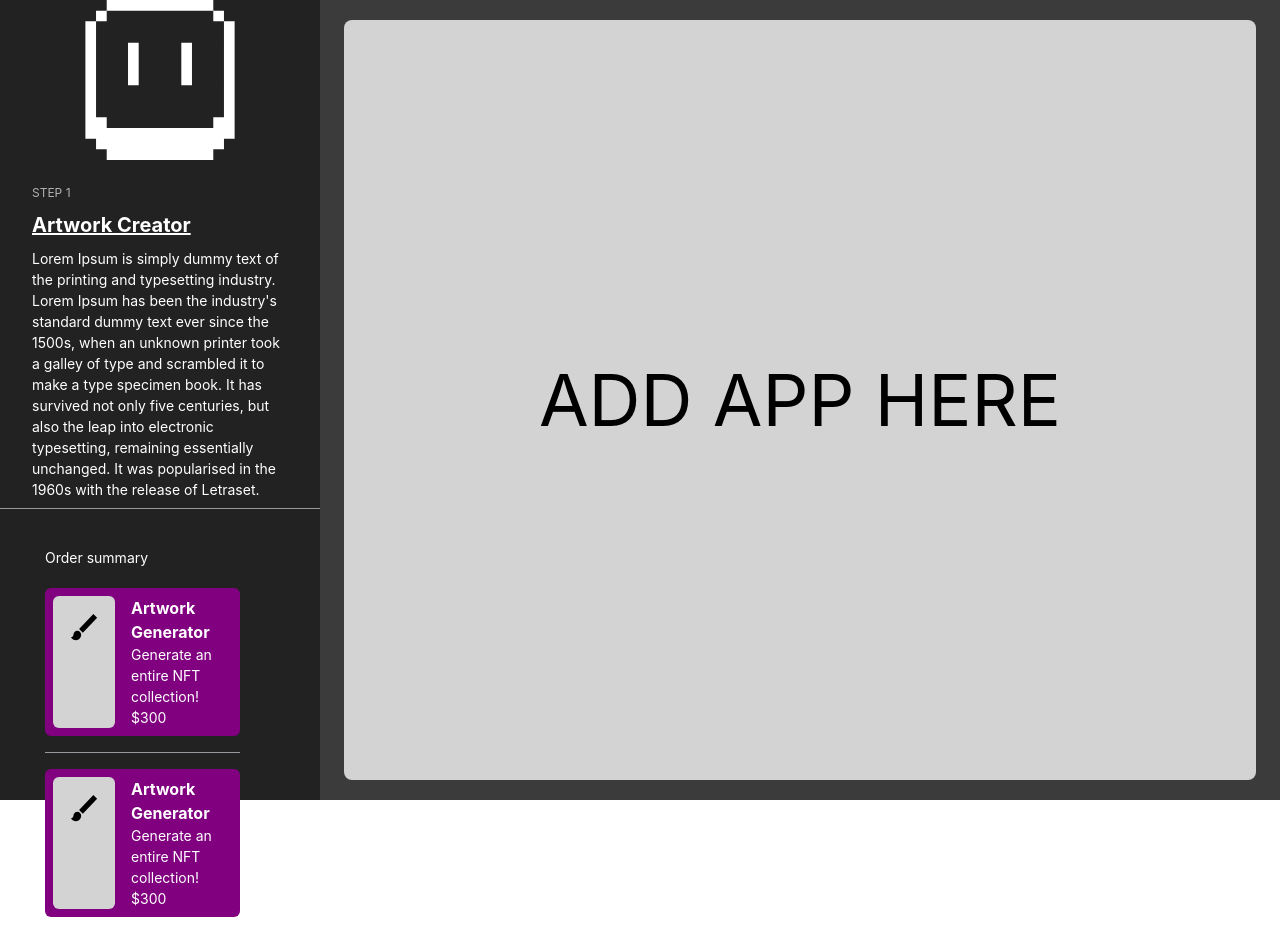
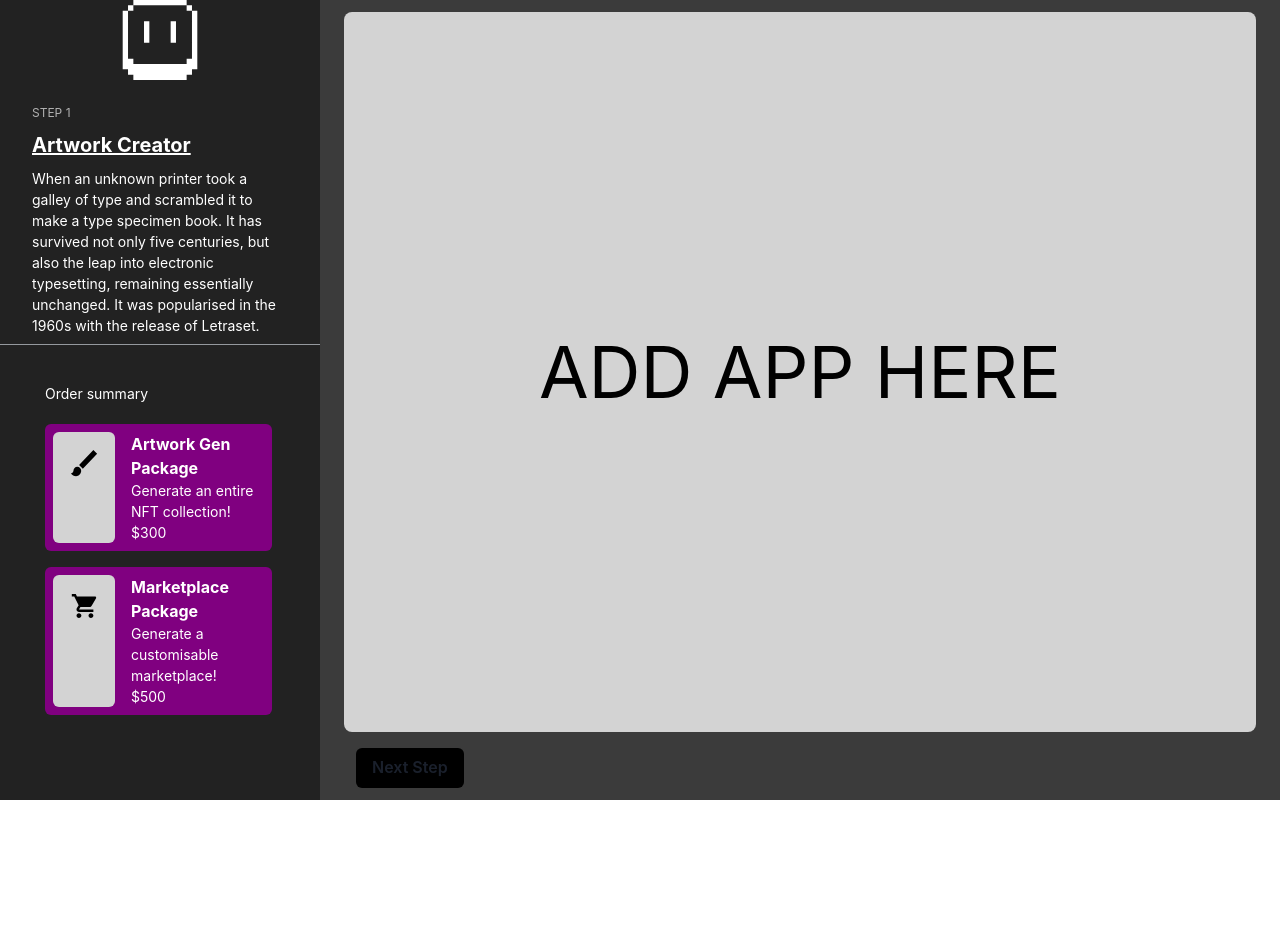
Before and after one commit to AndreiTotoro/wizard-skeleton, a Next.js app: page / in a window 1280 px wide. After the commit the page ends 800 px from the top, so only its background shows below. Built offline with nearby package versions, Linux system fonts and the light colour scheme.

Commit message:
Load order based on state

```diff
--- a/components/Content.js
+++ b/components/Content.js
@@ -1,7 +1,11 @@
-import { Box, Flex, Text, VStack } from '@chakra-ui/react';
+import { Box, Button, Flex, Text, VStack } from '@chakra-ui/react';
 import React from 'react';
 
-export default function Content() {
+export default function Content({ setCurrentStep }) {
+	const handleClick = () => {
+		setCurrentStep('Marketplace Creator');
+	};
+
 	return (
 		<Flex
 			direction="column"
@@ -18,13 +22,23 @@ export default function Content() {
 				alignItems="center"
 				backgroundColor="lightgray"
 				rounded="lg"
-				h="95%"
+				h="90%"
 				w="95%"
 			>
 				<Text fontSize={'7xl'} color="black">
 					ADD APP HERE
 				</Text>
 			</Box>
+			<Button
+				backgroundColor="black"
+				alignSelf="flex-start"
+				ml="9"
+				mt="4"
+				px="4"
+				onClick={handleClick}
+			>
+				Next Step
+			</Button>
 		</Flex>
 	);
 }
--- a/components/Information.js
+++ b/components/Information.js
@@ -6,7 +6,7 @@ import { SiAseprite } from 'react-icons/si';
 import StepDescription from './StepDescription';
 import { StepData } from '../data/StepData';
 
-export default function Information({ currentStep }) {
+export default function Information({ currentStep, shoppingCartData }) {
 	const currentStepData = StepData.find((elem) => elem.name == currentStep);
 
 	return (
@@ -18,7 +18,7 @@ export default function Information({ currentStep }) {
 				stepTitle={currentStepData.name}
 			/>
 			<Divider />
-			<ShoppingCart />
+			<ShoppingCart shoppingCartData={shoppingCartData} />
 		</VStack>
 	);
 }
--- a/components/ShoppingCart.js
+++ b/components/ShoppingCart.js
@@ -3,32 +3,32 @@ import React from 'react';
 import OrderItem from './OrderItem';
 import { IoBrushSharp } from 'react-icons/io5';
 
-export default function ShoppingCart() {
+export default function ShoppingCart({ shoppingCartData }) {
 	return (
 		<Flex
 			pt="30"
 			alignSelf="flex-start"
 			pl="45"
 			flexDirection="column"
-			flexBasis="40%"
-			width="75%"
+			flexBasis="60%"
+			width="85%"
 		>
 			<Text pb={5} fontSize="sm">
 				Order summary
 			</Text>
-			<OrderItem
-				icon={<IoBrushSharp size="30" color="black" />}
-				title={'Artwork Generator'}
-				description="Generate an entire NFT collection!"
-				price="300"
-			/>
-			<Divider mb="4" />
-			<OrderItem
-				icon={<IoBrushSharp size="30" color="black" />}
-				title={'Artwork Generator'}
-				description="Generate an entire NFT collection!"
-				price="300"
-			/>
+			<Box>
+				{shoppingCartData.map((elem, index) => {
+					return (
+						<OrderItem
+							key={index}
+							description={elem.description}
+							icon={elem.icon}
+							title={elem.name}
+							price={elem.price}
+						/>
+					);
+				})}
+			</Box>
 		</Flex>
 	);
 }
--- a/components/StepDescription.js
+++ b/components/StepDescription.js
@@ -9,7 +9,7 @@ export default function StepDescription({
 }) {
 	return (
 		<VStack
-			flexBasis="60%"
+			flexBasis="40%"
 			justify={'center'}
 			alignContent={'baseline'}
 			alignItems={'baseline'}
--- a/data/StepData.js
+++ b/data/StepData.js
@@ -5,15 +5,15 @@ export const StepData = [
 	{
 		id: 1,
 		name: 'Artwork Creator',
-		stepIcon: <SiAseprite size="10em" />,
+		stepIcon: <SiAseprite size="5em" />,
 		description:
-			"Lorem Ipsum is simply dummy text of the printing and typesetting industry. Lorem Ipsum has been the industry's standard dummy text ever since the 1500s, when an unknown printer took a galley of type and scrambled it to make a type specimen book. It has survived not only five centuries, but also the leap into electronic typesetting, remaining essentially unchanged. It was popularised in the 1960s with the release of Letraset.",
+			'When an unknown printer took a galley of type and scrambled it to make a type specimen book. It has survived not only five centuries, but also the leap into electronic typesetting, remaining essentially unchanged. It was popularised in the 1960s with the release of Letraset.',
 	},
 	{
 		id: 2,
 		name: 'Marketplace Creator',
-		stepIcon: <BsShop size="10em" />,
+		stepIcon: <BsShop size="5em" />,
 		description:
-			"Lorem Ipsum is simply dummy text of the printing and typesetting industry. Lorem Ipsum has been the industry's standard dummy text ever since the 1500s, when an unknown printer took a galley of type and scrambled it to make a type specimen book. It has survived not only five centuries, but also the leap into electronic typesetting, remaining essentially unchanged. It was popularised in the 1960s with the release of Letraset.",
+			'Lorem Ipsum is simply dummy text of the printing and typesetting industry. With the release of Letraset.',
 	},
 ];
--- a/pages/index.js
+++ b/pages/index.js
@@ -2,15 +2,34 @@ import { Box, Flex, HStack, Text } from '@chakra-ui/react';
 import { useState } from 'react';
 import Content from '../components/Content';
 import Information from '../components/Information';
+import { IoBrushSharp } from 'react-icons/io5';
+import { IoMdCart } from 'react-icons/io';
 
 export default function Home() {
 	const [currentStep, setCurrentStep] = useState('Artwork Creator');
+	const [shoppingCartData, setShoppingCartData] = useState([
+		{
+			name: 'Artwork Gen Package',
+			description: 'Generate an entire NFT collection!',
+			price: 300,
+			icon: <IoBrushSharp size="30" color="black" />,
+		},
+		{
+			name: 'Marketplace Package',
+			description: 'Generate a customisable marketplace!',
+			price: 500,
+			icon: <IoMdCart size="30" color="black" />,
+		},
+	]);
 
 	return (
 		<Flex textColor="white" alignItems={'center'} alignContent={'center'}>
-			<Information currentStep={currentStep} />
+			<Information
+				currentStep={currentStep}
+				shoppingCartData={shoppingCartData}
+			/>
 
-			<Content />
+			<Content setCurrentStep={setCurrentStep} />
 		</Flex>
 	);
 }
```
